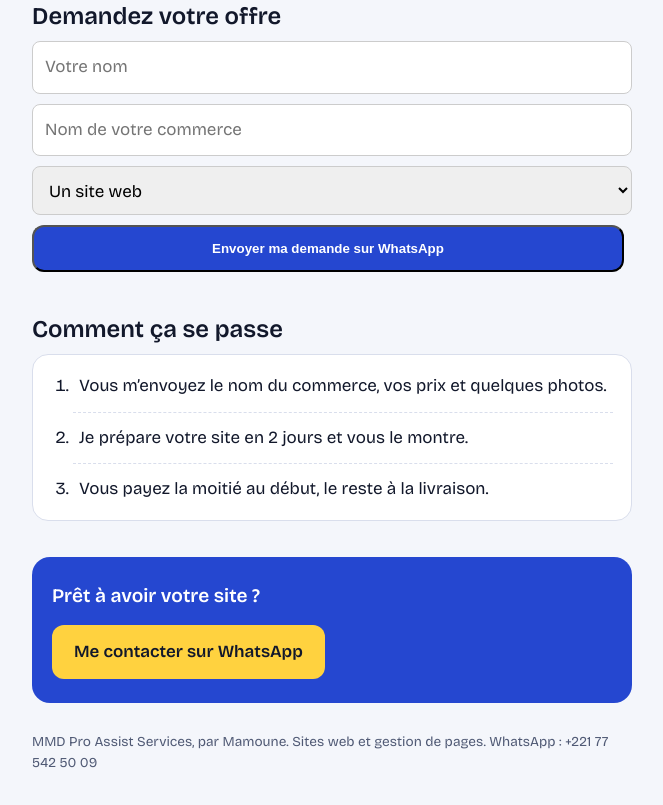
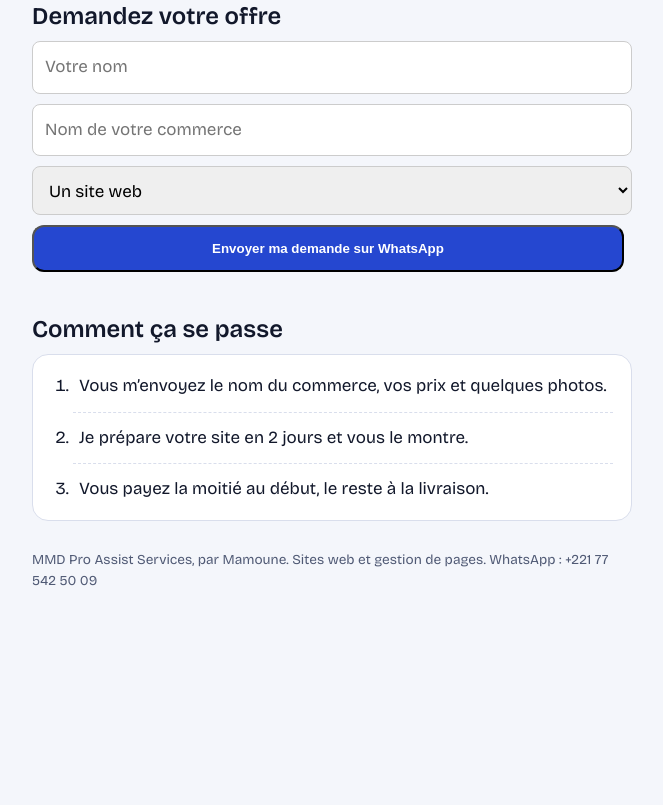
Before and after one commit to proassistservicesmmd-afk/mamoune-sites, a plain HTML site: page index.html in a window 1280 px wide. Shown: the part 1367-2172 px from the top of the page, without its empty margins (308-971 px from the left). After the commit the page ends 1998 px from the top, so only its background shows below. Drawn offline with nearby package versions, Linux system fonts and the light colour scheme.

Commit message:
Suppression des boutons en double

```diff
--- a/index.html
+++ b/index.html
@@ -51,7 +51,6 @@ footer{color:var(--muted);font-size:.85rem;margin-top:28px}
   <section class="hero">
     <h1>Votre commerce en ligne, en 2 jours.</h1>
     <p>Je m’appelle Mamoune, de MMD Pro Assist Services. Je crée des sites simples pour les commerçants et je gère leurs pages Facebook et WhatsApp : vos prix, vos photos, vos horaires et un bouton WhatsApp pour que vos clients vous écrivent directement.</p>
-    <a class="btn" href="https://wa.me/221775425009?text=Bonjour%20Mamoune%2C%20je%20voudrais%20un%20site%20pour%20mon%20commerce">Écrire sur WhatsApp</a>
     <a class="btn alt" href="https://www.tiktok.com/@mamounediouf28" target="_blank" rel="noopener">Voir sur TikTok</a>
   </section>
 
@@ -99,10 +98,6 @@ footer{color:var(--muted);font-size:.85rem;margin-top:28px}
     <li>Vous payez la moitié au début, le reste à la livraison.</li>
   </ol>
 
-  <div class="cta">
-    <p>Prêt à avoir votre site ?</p>
-    <a class="btn" href="https://wa.me/221775425009?text=Bonjour%20Mamoune%2C%20je%20voudrais%20un%20site%20pour%20mon%20commerce">Me contacter sur WhatsApp</a>
-  </div>
 
   <footer>MMD Pro Assist Services, par Mamoune. Sites web et gestion de pages. WhatsApp : +221 77 542 50 09</footer>
 </main>
```
